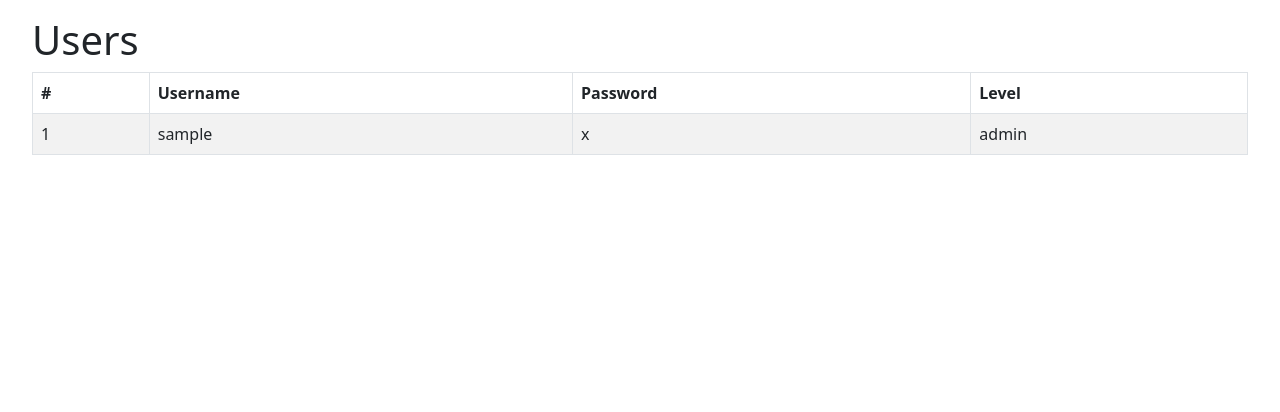
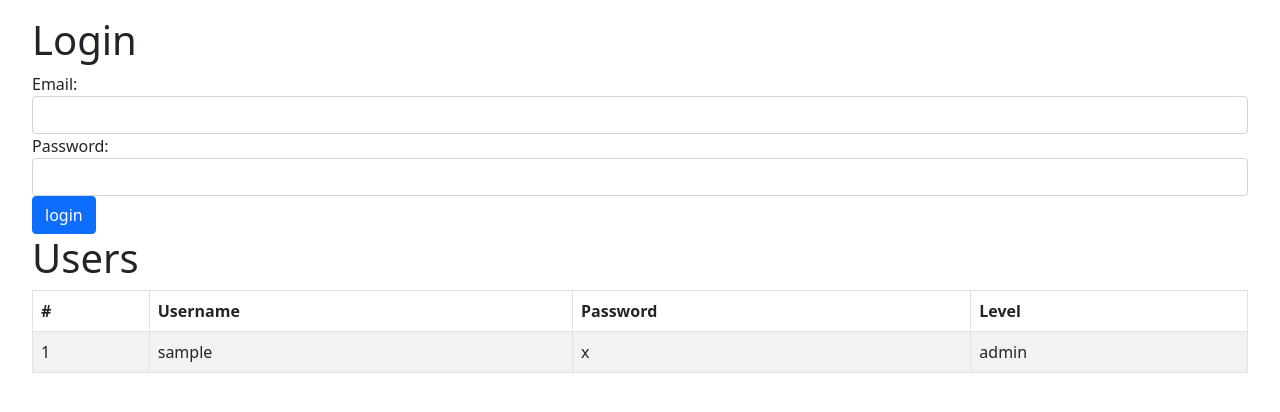
Before and after one commit to 4t4r1/sosure-coding-challenge, a Symfony app: template app/templates/user/index.html.twig in a window 1280 px wide. Shown: the top 412 px of the page. Run offline with Twig, Linux system fonts and the light colour scheme; the template is opened without the code that fills it: most values are stand-ins (such as "Sample title", 1, 10 or a date in 2020); some libraries are stand-ins or nearby versions.

Commit message:
Adds login form with error messaging

```diff
--- a/app/templates/user/index.html.twig
+++ b/app/templates/user/index.html.twig
@@ -11,6 +11,26 @@
     </style>
 
     <div class="wrapper">
+        <h1>Login</h1>
+
+        <form action="{{ path('index') }}" method="post">
+            <div class="form-group">
+                <label for="username">Email:</label>
+                <input class="form-control" type="text" id="username" name="_username">
+            </div>
+            <div class="form-group">
+                <label for="password">Password:</label>
+                <input class="form-control" type="password" id="password" name="_password">
+            </div>
+            <div class="form-group">
+                <button class="btn btn-primary" type="submit">login</button>
+            </div>
+        </form>
+
+        {% if error %}
+            <p class="alert alert-danger">{{ error }}</p>
+        {% endif %}
+
         <h1>Users</h1>
         <table class="table table-striped table-hover table-bordered">
             <thead>
```
